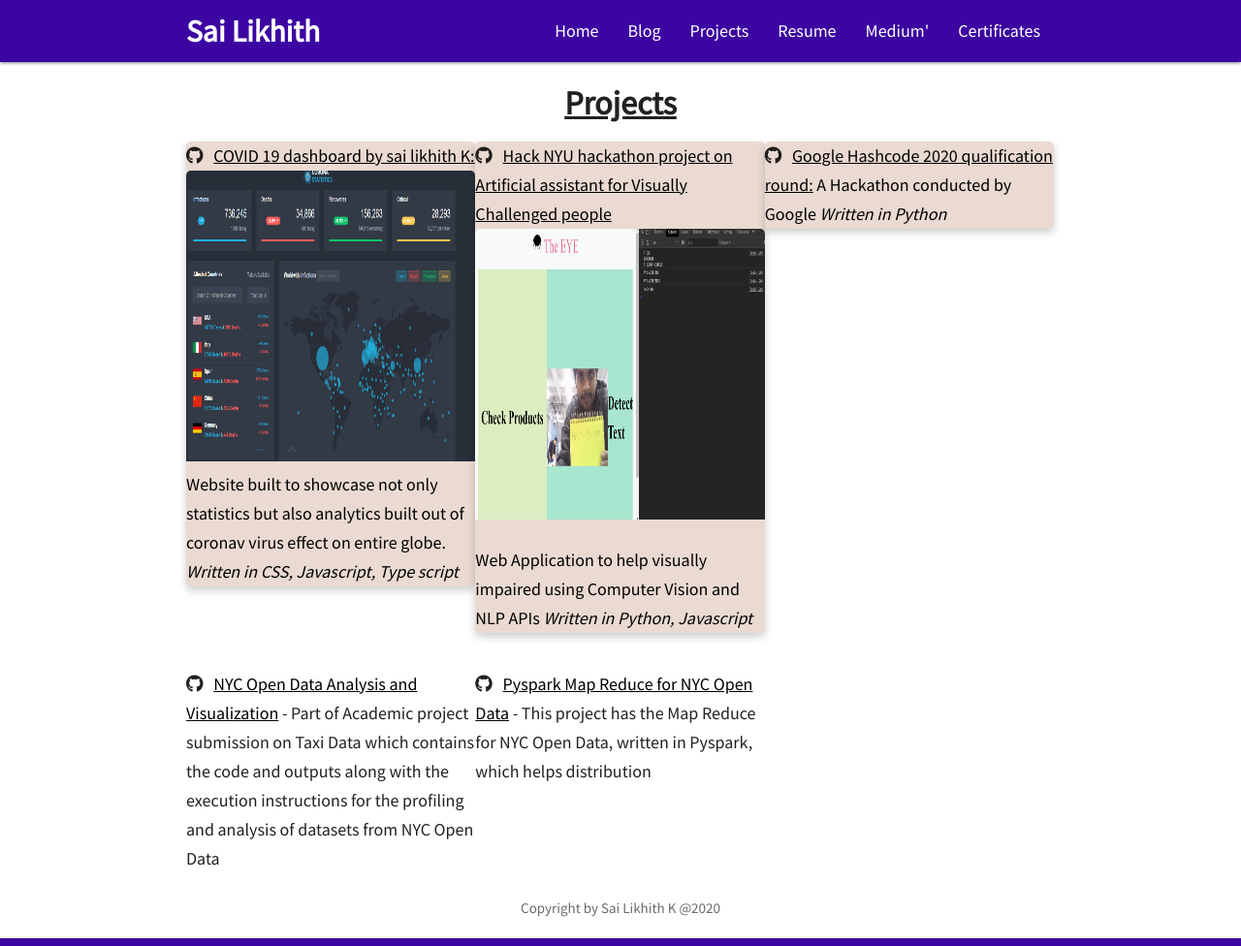
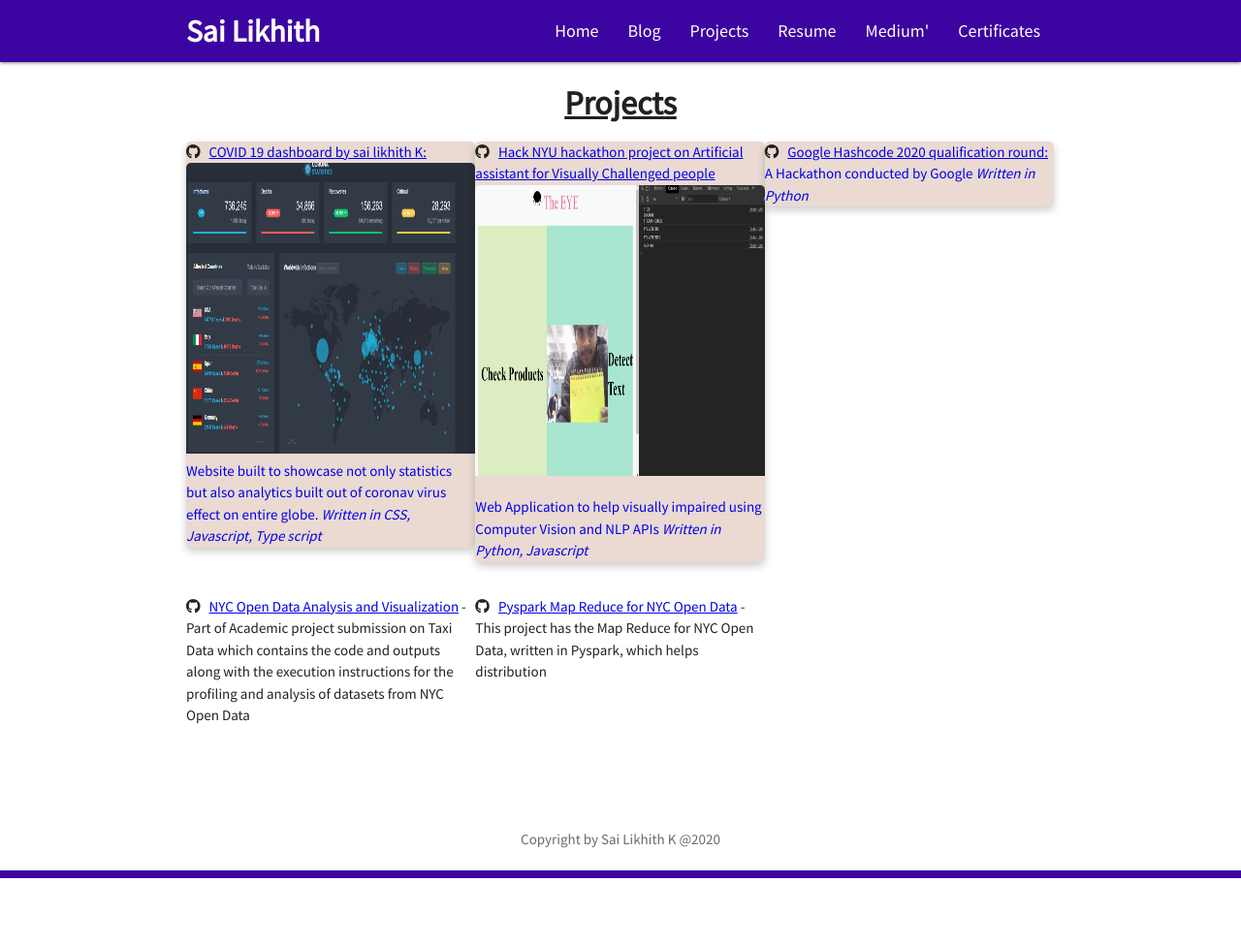
Before and after one commit to SaiLikhith7/Mywebsite, a Jekyll site: the page built from projects.html, in a window 1280 px wide. Shown: the whole page at 97% size. Built offline with Jekyll 4.4.1, drawn with Linux system fonts in a browser that asks for light colours; nearby versions of some CDN libraries; after the commit the page ends 906 px from its top, so only the background shows below that.

Commit message:
Update projects.html

```diff
--- a/_includes/projects.html
+++ b/_includes/projects.html
@@ -1,8 +1,7 @@
 <style>
   .third { width: 33.3%; float: left; column-gap:100px }
-   h5 { display: inline }
    .card:hover {box-shadow: 0 8px 16px 0 rgba(0,0,0,0.2);}
-   .card {box-shadow: 0 4px 8px 0 rgba(0,0,0,0.2); transition: 0.3s;border-radius: 5px; background-color:#eadad2; column-gap:100px}
+   .card {box-shadow: 0 4px 8px 0 rgba(0,0,0,0.2); transition: 0.3s;border-radius: 5px; background-color:#eadad2; column-gap:40px}
    img {border-radius: 5px 5px 0 0;}
  </style>
 
@@ -15,7 +14,6 @@
       <div class="panel-body">
         <div class="row">
         <div class="third">
-        <h5>
           <div class="card">
           <i class="fab fa-github"></i>&nbsp;&nbsp;
           <strong>
@@ -26,10 +24,8 @@
         </a>
         </strong>
         </div>
-    </h5>
     </div>
     <div class="third">
-      <h5>
         <div class="card">
           <i class="fab fa-github"></i>&nbsp;&nbsp;
           <strong>
@@ -38,11 +34,9 @@
            </a>
            </strong>
           </div>
-      </h5>
     </div>
 
     <div class="third">
-      <h5>
         <div class="card">
           <i class="fab fa-github"></i>&nbsp;&nbsp;
           <strong>
@@ -50,28 +44,23 @@
          A Hackathon conducted by Google <i>Written in Python</i></a>
            </strong>
            </div>
-      </h5>
     </div>
     </div>
   <div class="row">
     <div class="third">
-      <h5>
         <i class="fab fa-github"></i>&nbsp;&nbsp;
         <strong>
           <a href="https://github.com/SaiLikhith7/CSGY-6513-Big-Data-Project-Analysis-of-NYC-Open-Data"
               ><u>NYC Open Data Analysis and Visualization</u></a>
               </strong>
           - Part of Academic project submission on Taxi Data which contains the code and outputs along with the execution instructions for the profiling and analysis of datasets from NYC Open Data
-      </h5>
     </div>
     <div class="third">
-      <h5>
         <i class="fab fa-github"></i>&nbsp;&nbsp;
         <strong>
           <a href="https://github.com/SaiLikhith7/NYC_Open_Data-Map-Reduce-and-Pyspark"><u>Pyspark Map Reduce for NYC Open Data</u></a>
         </strong>
           - This project has the Map Reduce for NYC Open Data, written in Pyspark, which helps distribution
-      </h5>
     </div>
     </div>
   </div>
```
